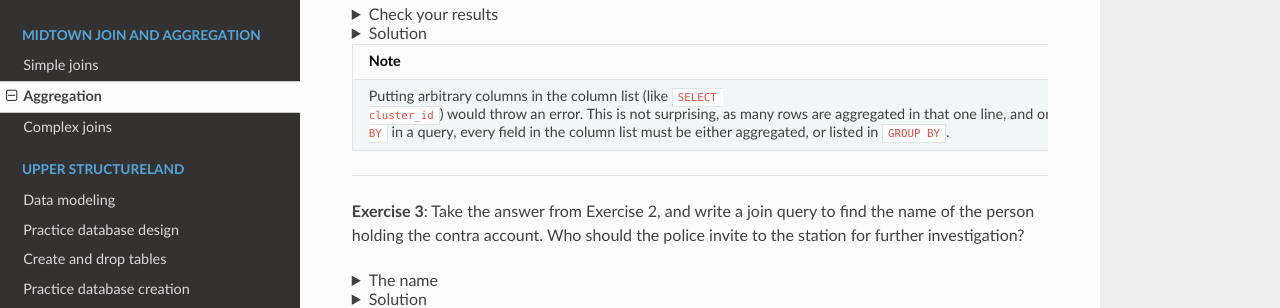
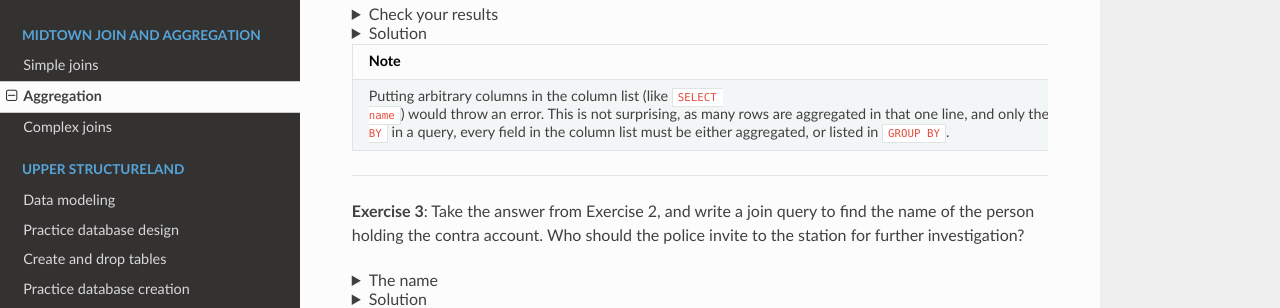
Before and after one commit to TOPdesk/database-detective, an MkDocs documentation site: the page built from material/midtown-join-and-aggregation/aggregation.md, in a window 1280 px wide and 900 px high, scrolled down 1853 px. Shown: the part 364-672 px from the top of the window. Built offline with MkDocs 1.6.1, drawn with Linux system fonts in a browser that asks for light colours; nearby versions of some CDN libraries.

Commit message:
Remove cluster_id references

```diff
--- a/material/midtown-join-and-aggregation/aggregation.md
+++ b/material/midtown-join-and-aggregation/aggregation.md
@@ -119,7 +119,7 @@ SELECT contra_IBAN, SUM(amount) AS SUM
 
 | **Note**    |
 | ----------- |
-| Putting arbitrary columns in the column list (like `SELECT cluster_id`) would throw an error. This is not surprising, as many rows are aggregated in that one line, and only the group by column and the aggregated column has one single value in the group. When there is a `GROUP BY` in a query, every field in the column list must be either aggregated, or listed in `GROUP BY`.|
+| Putting arbitrary columns in the column list (like `SELECT name`) would throw an error. This is not surprising, as many rows are aggregated in that one line, and only the group by column and the aggregated column has one single value in the group. When there is a `GROUP BY` in a query, every field in the column list must be either aggregated, or listed in `GROUP BY`.|
 
 
 <!-- blank line -->
```
